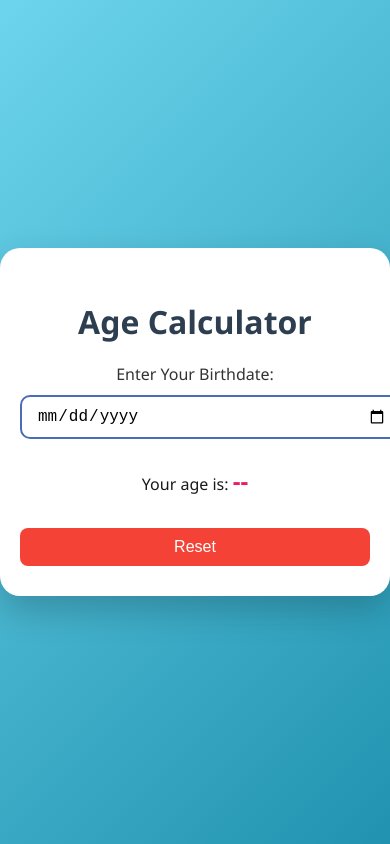
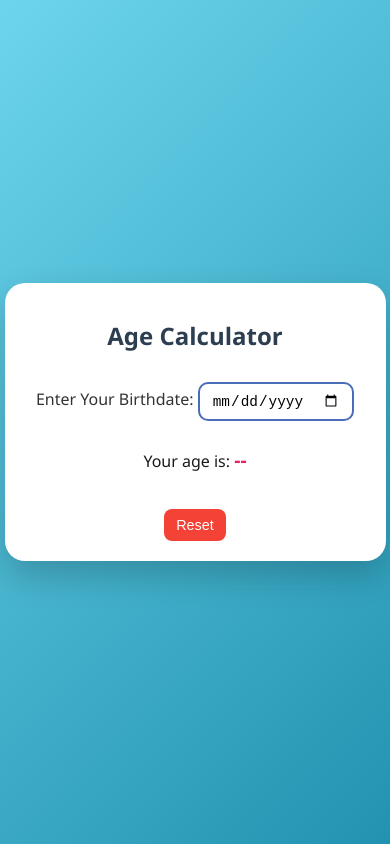
Before and after one commit to harsh78660/Age-Find, a plain HTML site: page index.html in a window 390 px wide. Drawn offline with Linux system fonts and the light colour scheme.

Commit message:
style.css

```diff
--- a/style.css
+++ b/style.css
@@ -62,7 +62,6 @@ input[type="date"]:focus {
   font-size: 1.5rem;
 }
 
-
 #resetBtn {
   margin-top: 20px;
   background-color: #f44336;
@@ -78,13 +77,14 @@ input[type="date"]:focus {
 #resetBtn:hover {
   background-color: #c62828;
 }
-@media (max-width: 600px) {
+
+/* ✅ Responsive for Mobile */
+@media (max-width: 480px) {
   .container {
-    padding: 30px 20px;
-    width: 90%;
+    padding: 20px 15px;
   }
 
-  h1 {
+  .container h1 {
     font-size: 1.5rem;
   }
 
@@ -95,12 +95,11 @@ input[type="date"]:focus {
 
   input[type="date"],
   #resetBtn {
-    width: 100%;
-    font-size: 1rem;
+    font-size: 0.9rem;
+    padding: 8px 12px;
   }
 
-  #resetBtn {
-    margin-top: 15px;
-    padding: 10px;
+  #age {
+    font-size: 1.2rem;
   }
 }
```
